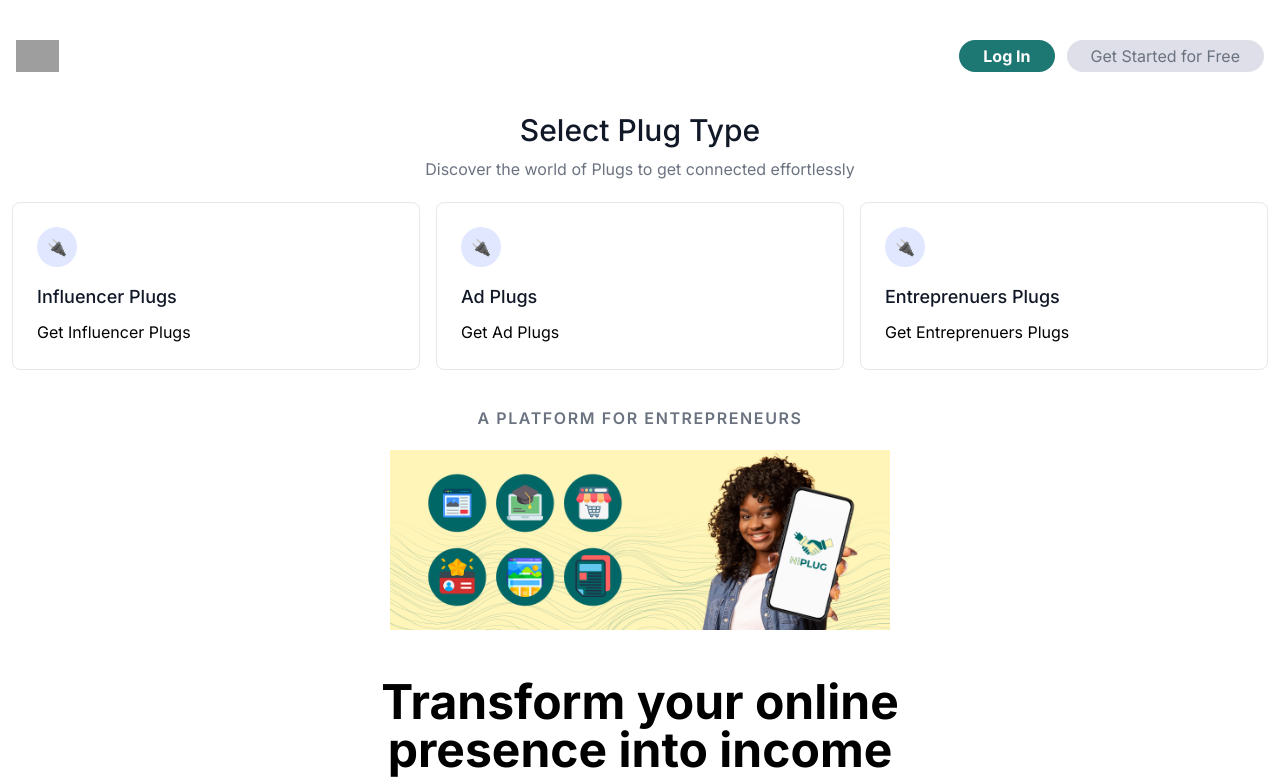
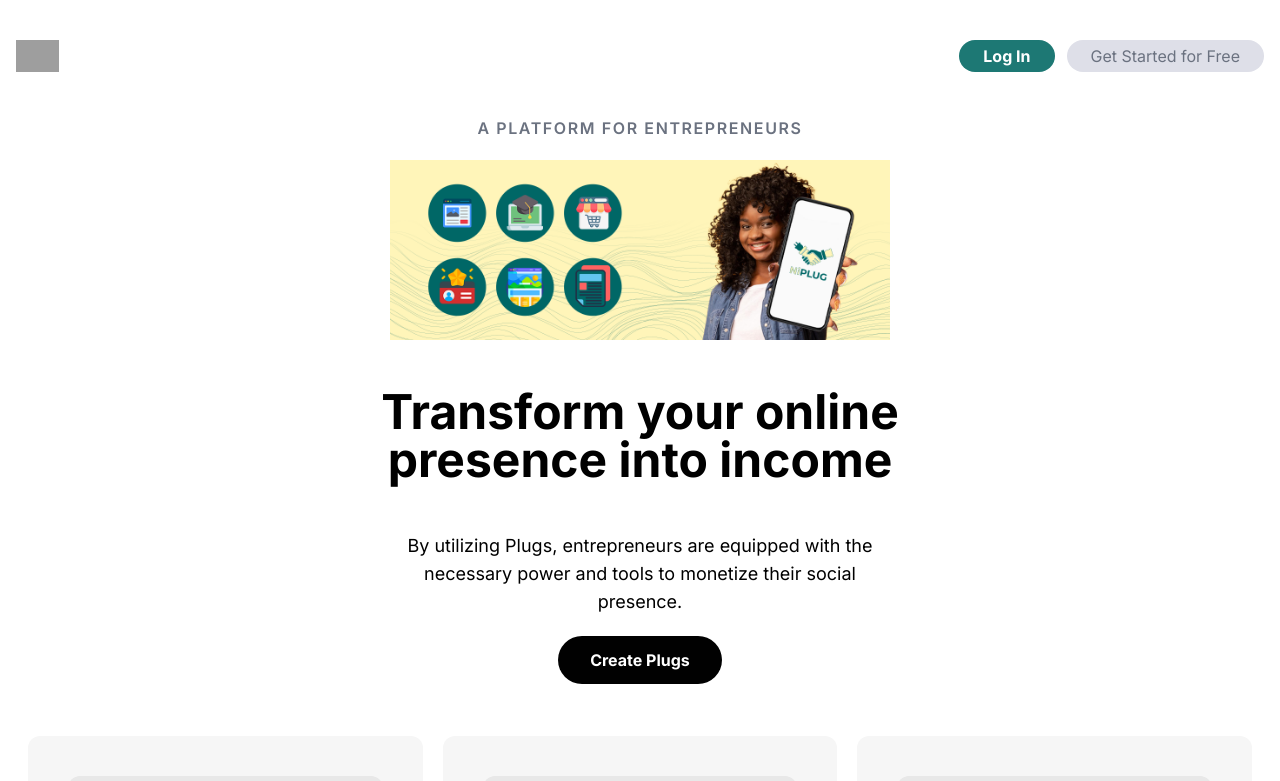
Before and after one commit to abdulgamal/NiPlug, a Next.js app: page / in a window 1280 px wide. Shown: the top 781 px of the page. Built offline with nearby package versions, Linux system fonts and the light colour scheme; grey boxes are pictures that could not be loaded.

Commit message:
changes on the nav and landing page

```diff
--- a/src/components/Navbar.jsx
+++ b/src/components/Navbar.jsx
@@ -14,7 +14,7 @@ function Navbar() {
     <>
       <nav className="py-5 md:py-10 px-4 flex justify-between items-center container mx-auto">
         <img
-          src="https://res.cloudinary.com/dinfpnmrf/image/upload/v1684594826/dukaapp/ymusvqugr2sck88mmp5r.png"
+          src="https://niplug.com/media/site/logo/DmsrWnv8SCsTAe48ZR6wH6DKJEsy8ceWXQUhsL0T.png"
           alt="logo"
           className="h-8"
         />
--- a/src/components/NipHome.jsx
+++ b/src/components/NipHome.jsx
@@ -4,6 +4,11 @@ import React, { useState } from "react";
 import NipCard from "./NipCard";
 import NipSection from "./NipSection";
 import NipModal from "./NipModal";
+import { Swiper, SwiperSlide } from "swiper/react";
+import { Scrollbar } from "swiper";
+import "swiper/css/scrollbar";
+import "swiper/css";
+import Carousel from "./Carousel";
 
 function NipHome() {
   const [isToggle, setIsToggle] = useState(false);
@@ -32,7 +37,7 @@ function NipHome() {
         data={createPlugs}
       />
       <section className="min-h-screen container mx-auto px-3">
-        <div className="flex flex-wrap w-full mb-5 flex-col items-center text-center">
+        <div className="flex flex-wrap w-full mb-5 flex-col items-center text-center md:hidden">
           <h1 className="sm:text-3xl text-2xl font-medium title-font mb-2 text-gray-900">
             Select Plug Type
           </h1>
@@ -40,46 +45,140 @@ function NipHome() {
             Discover the world of Plugs to get connected effortlessly
           </p>
         </div>
-        <div className="grid md:grid-cols-3 gap-4 mb-8">
-          <a href="https://app.niplug.com/offers-page" target="_blank">
-            <div className="border border-gray-200 p-6 rounded-lg">
-              <div className="w-10 h-10 inline-flex items-center justify-center rounded-full bg-indigo-100 text-indigo-500 mb-4">
-                <p>🔌</p>
+        <div className="my-6 px-4 md:hidden">
+          <Swiper
+            spaceBetween={10}
+            slidesPerView={1.5}
+            scrollbar={{ draggable: true }}
+            modules={[Scrollbar]}
+          >
+            <SwiperSlide>
+              <div className="border border-gray-200 p-6 rounded-lg flex flex-col justify-center items-center">
+                <div className="h-[200px] w-[200px]">
+                  <img
+                    src="https://niplug.com/assets/image/influencer.svg"
+                    alt=""
+                    className="w-full h-full"
+                  />
+                </div>
+                <h2 className="text-lg text-gray-900 font-medium mb-2">
+                  Influencer Plugs
+                </h2>
+                <a
+                  href="https://app.niplug.com/offers-page"
+                  target="_blank"
+                  className=" bg-green-300 py-2 px-6 rounded-xl"
+                >
+                  Get plug
+                </a>
+              </div>
+            </SwiperSlide>
+            <SwiperSlide>
+              <div className="border border-gray-200 p-6 rounded-lg flex flex-col justify-center items-center">
+                <div className="h-[200px] w-[200px]">
+                  <img
+                    src="https://niplug.com/assets/image/ads.svg"
+                    alt=""
+                    className="w-full h-full"
+                  />
                 </div>
                 <h2 className="text-lg text-gray-900 font-medium title-font mb-2">
-                Influencer Plugs
+                  Ads Plugs
                 </h2>
-              <p className="leading-relaxed text-base">Get Influencer Plugs</p>
+                <a
+                  href="https://advertising.niplug.com/"
+                  target="_blank"
+                  className=" bg-green-300 py-2 px-6 rounded-xl"
+                >
+                  Get plug
+                </a>
               </div>
+            </SwiperSlide>
+            <SwiperSlide>
+              <div className="border border-gray-200 p-6 rounded-lg flex flex-col justify-center items-center">
+                <div className="h-[200px] w-[200px]">
+                  <img
+                    src="https://niplug.com/assets/image/enter.svg"
+                    alt=""
+                    className="w-full h-full"
+                  />
+                </div>
+                <h2 className="text-lg text-gray-900 font-medium mb-2">
+                  Entreprenuers
+                </h2>
+                <a
+                  href="https://niplug.com/discover"
+                  target="_blank"
+                  className=" bg-green-300 py-2 px-6 rounded-xl"
+                >
+                  Get plug
                 </a>
-          <a href="https://advertising.niplug.com/" target="_blank">
-            <div className="border border-gray-200 p-6 rounded-lg">
-              <div className="w-10 h-10 inline-flex items-center justify-center rounded-full bg-indigo-100 text-indigo-500 mb-4">
-                <p>🔌</p>
+              </div>
+            </SwiperSlide>
+            <SwiperSlide>
+              <div className="border border-gray-200 p-6 rounded-lg flex flex-col justify-center items-center">
+                <div className="h-[200px] w-[200px]">
+                  <img
+                    src="https://niplug.com/assets/image/offers.svg"
+                    alt=""
+                    className="w-full h-full"
+                  />
                 </div>
                 <h2 className="text-lg text-gray-900 font-medium title-font mb-2">
-                Ad Plugs
+                  Offers Plugs
                 </h2>
-              <p className="leading-relaxed text-base">Get Ad Plugs</p>
+                <a
+                  href="https://niplug.com/@offers"
+                  target="_blank"
+                  className=" bg-green-300 py-2 px-6 rounded-xl"
+                >
+                  Get plug
+                </a>
               </div>
-          </a>
-          <a href="https://niplug.com/discover" target="_blank">
-            <div className="border border-gray-200 p-6 rounded-lg">
-              <div className="w-10 h-10 inline-flex items-center justify-center rounded-full bg-indigo-100 text-indigo-500 mb-4">
-                <p>🔌</p>
+            </SwiperSlide>
+            <SwiperSlide>
+              <div className="border border-gray-200 p-6 rounded-lg flex flex-col justify-center items-center">
+                <div className="h-[200px] w-[200px]">
+                  <img
+                    src="https://niplug.com/assets/image/vip.svg"
+                    alt=""
+                    className="w-full h-full"
+                  />
                 </div>
                 <h2 className="text-lg text-gray-900 font-medium title-font mb-2">
-                Entreprenuers Plugs
+                  Vip Plugs
                 </h2>
-              <p className="leading-relaxed text-base">
-                Get Entreprenuers Plugs
-              </p>
+                <a
+                  href="https://niplug.vip/"
+                  target="_blank"
+                  className=" bg-green-300 py-2 px-6 rounded-xl"
+                >
+                  Get plug
+                </a>
               </div>
-          </a>
+            </SwiperSlide>
+            <SwiperSlide>
+              <div className="border border-gray-200 p-6 rounded-lg flex flex-col justify-center items-center">
+                <div className="h-[200px] w-[200px]">
+                  <img
+                    src="https://niplug.com/assets/image/date.svg"
+                    alt=""
+                    className="w-full h-full"
+                  />
+                </div>
+                <h2 className="text-lg text-gray-900 font-medium title-font mb-2">
+                  Dates Plugs
+                </h2>
+                <button className=" bg-green-300 py-2 px-6 rounded-xl">
+                  Coming Soon
+                </button>
+              </div>
+            </SwiperSlide>
+          </Swiper>
         </div>
         <div className="flex flex-col space-y-3 justify-around items-center">
           <div className="flex flex-1 flex-col justify-center items-center gap-4 px-5">
-            <h2 className="my-1 text-gray-500 tracking-widest font-semibold">
+            <h2 className="my-1 text-gray-500 tracking-widest font-semibold text-center">
               A PLATFORM FOR ENTREPRENEURS
             </h2>
             <Image width={500} height={500} src="/section_D.png" alt="" />
```
Lines whose indentation alone changed are shown as unchanged.
